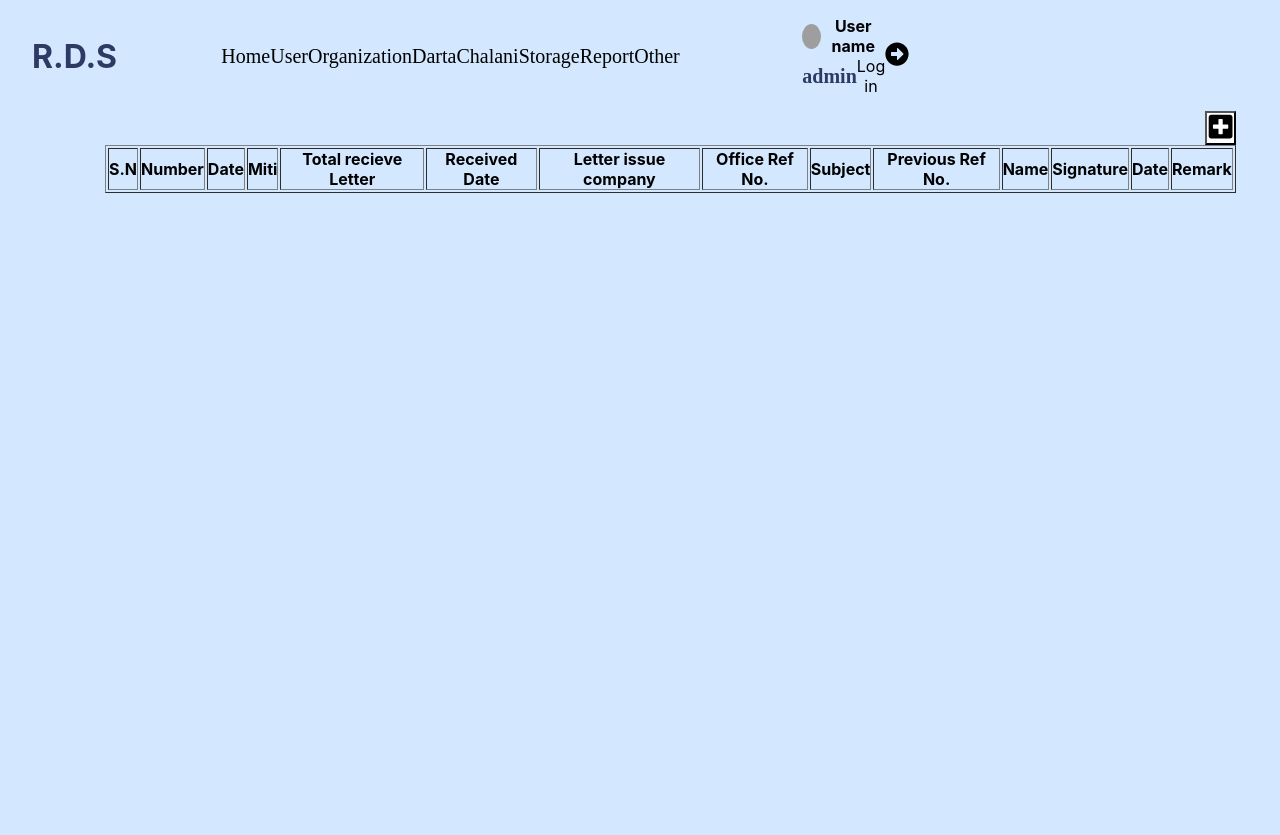
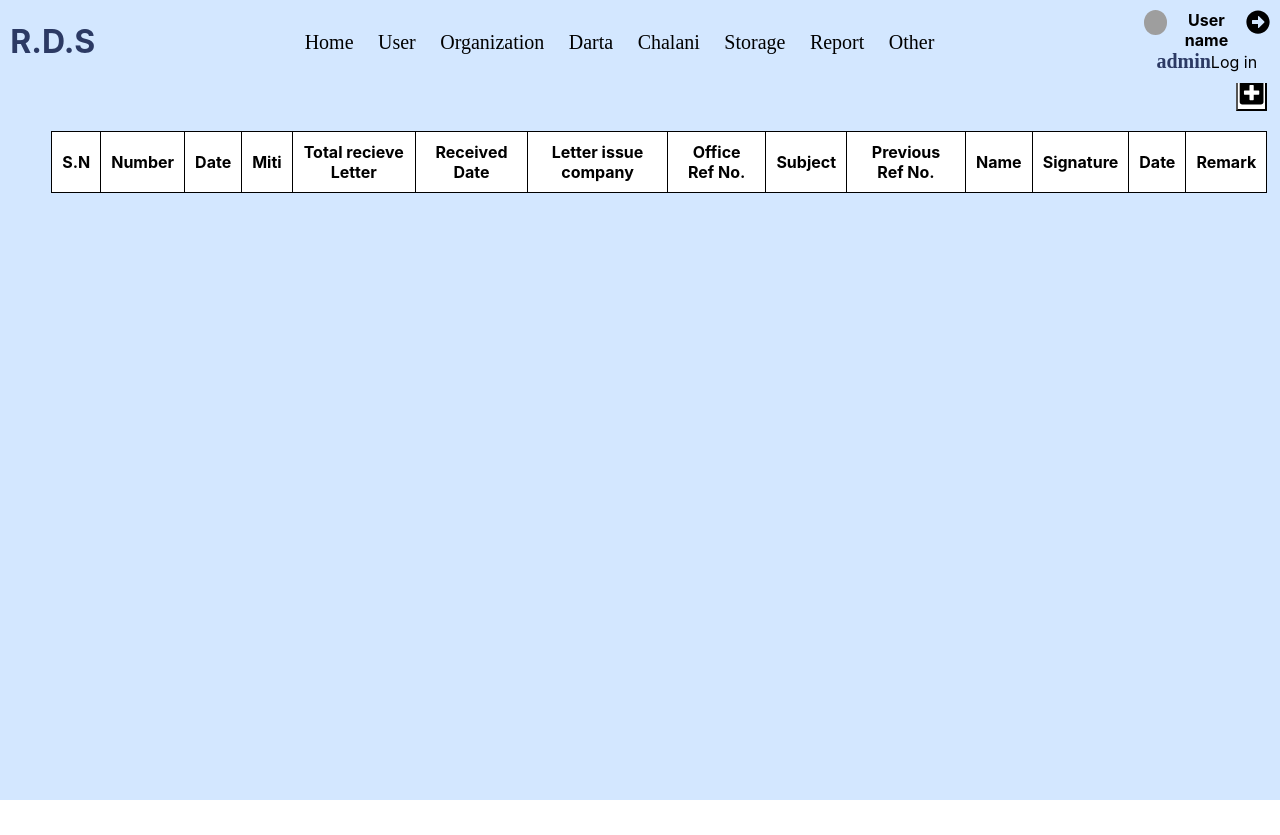
Before and after one commit to nirajansigdel/company, a React (Create React App) app: page /darta in a window 1280 px wide. After the commit the page ends 800 px from the top, so only its background shows below. Built offline with nearby package versions, Linux system fonts and the light colour scheme; grey boxes are pictures that could not be loaded.

Commit message:
working storage page

```diff
--- a/src/Component/Navbar/Nav.css
+++ b/src/Component/Navbar/Nav.css
@@ -8,10 +8,10 @@
 }
 
 .navbar {
-    width: 68%;
+    width: 100%;
     background-color: var(--primary);
     position: fixed;
-    padding: 0 ;
+    padding: 0.8% ;
     align-items: center;
     justify-content: space-between;
 
@@ -21,9 +21,7 @@
      width: 50%;
      align-items: center;
 }
-.navbar .logo{
-    width: 5%;
-}
+
 .navbar .logo h1 {
 
     color: #2C3A64;
@@ -53,32 +51,36 @@
 
 
 .navbar .user_menu {
-    width: 11.5%;
+    width: 10%;
     align-items: center;
+    display: flex;
+    flex-direction: column;
+
+}
+.user{
+    display: flex;
+    align-items: center;
+    justify-content: space-between;
+    text-align: center;
+    flex-direction: column;
 
 }
 
-.navbar .user_menu .user {
+.user_menu .image_user {
     display: flex;
-    flex-direction: column;
-    gap: 0;
+    align-items: flex-start;
+    justify-content: space-between;
+    text-align: center;
 
 }
 
-.user_menu .user .image_user {
-    display: flex;
-    align-items: center;
-    justify-content: space-evenly;
-
-}
-
-.user_menu .user .image_user .image {
+.user_menu  .image_user .image {
     width: 25px;
     height: 25px;
 
 }
 
-.user_menu .user .image_user .image img {
+.user_menu .image_user .image img {
     width: 100%;
     height: 100%;
     object-fit: cover;
@@ -90,6 +92,9 @@
     font-weight: 600;
 
 }
+.logout{
+    display: none;
+}
 .arrowicon{
     font-size: 24px;
     color: var( --fon);
@@ -100,3 +105,18 @@
     align-items: center;
 
 }
+
+@media only screen and (max-width: 1100px) {
+     .user {
+        display: none;
+    }
+
+    .logout {
+        display: flex;
+        background: var(--secondary);
+        padding: 8%;
+        border-radius: 8px;
+        color: var(--textcolor);
+
+    }
+  }
--- a/src/Component/Navbar/Nav.jsx
+++ b/src/Component/Navbar/Nav.jsx
@@ -3,11 +3,6 @@ import "./Nav.css";
 import User from "./User.JPG";
 import {
   FaArrowAltCircleRight,
-  FaBuilding,
-  FaFileArchive,
-  FaHome,
-  FaStoreAlt,
-  FaUser,
 } from "react-icons/fa";
 import { Link } from "react-router-dom";
 
@@ -75,23 +70,29 @@ export default function Nav() {
       </div>
       <div className="user_menu">
         <div className="user">
-          <div className="image_user">
+        <div className="image_user">
             <div className="image">
               <img src={User} alt="" />
             </div>
             <div className="user">
               <h4>User name</h4>
             </div>
+            <div className="menu_icon">
+            <FaArrowAltCircleRight className="arrowicon" onClick={confirmlogout} />
+        </div>
           </div>
           <div className="admin">
-            <a href="">admin</a>
+            <a href="#">admin</a>
              Log in
           </div>
         </div>
-        <div className="menu_icon">
-            <FaArrowAltCircleRight className="arrowicon" onClick={confirmlogout} />
+
+          <div className="logout">
+            <span onClick={confirmlogout} >Log Out</span>
+          </div>
+
         </div>
+
       </div>
-    </div>
   );
 }
--- a/src/Component/Pages/Darta/darta_chalani.css
+++ b/src/Component/Pages/Darta/darta_chalani.css
@@ -1,5 +1,10 @@
 @import url('../../var/var.css');
 
+.main .container {
+    margin: 1%;
+    display: flex;
+    flex-direction: column;
+}
 .container .add {
     display: flex;
     justify-items: end;
@@ -16,6 +21,32 @@
 .popup .popup-content form .cancel .icon {
     font-size: 1.7rem;
 }
+table {
+    width: 100%;
+    margin-top: 20px;
+    border-collapse: collapse;
+    border: 1px solid black;
+    padding-right: 5%;
+  }
+
+  thead {
+    background:var(--textcolor);
+    margin:1%;
+  }
+
+  tr td{
+    border: 1px solid black   ;
+
+  }
+  th,
+  td {
+    padding: 10px;
+    text-align: center;
+    border: 1px solid  black   ;
+
+
+  }
+
 
 .popup {
     position: fixed;
--- a/src/Component/Pages/Home/Home.css
+++ b/src/Component/Pages/Home/Home.css
@@ -8,13 +8,11 @@
 
 .main {
     background-color: var(--primary);
-    height: 100vh;
-
 }
 
 
 .main .container {
-    padding: 6.2% 1% 0 6% ;
+    padding: 5% 0 0 3%;
     display: flex;
     flex-direction: column;
 }
@@ -69,7 +67,7 @@
     flex-direction: column;
     justify-content: center;
     align-items: center;
-    width: 350px;
+    width: 22rem;
 
 
 }
@@ -117,3 +115,12 @@
     color: var(--textcolor);
     cursor: pointer;
 }
+@media only screen and (max-width: 1100px) {
+    .main .container{
+        padding:5% 0 0 0 ;
+    }
+
+    .choosefor{
+display: none;
+    }
+  }
--- a/src/Component/Pages/Users/Admins/Set/Level1.jsx
+++ b/src/Component/Pages/Users/Admins/Set/Level1.jsx
@@ -62,6 +62,9 @@ function Level1() {
       <div className="admin_body">
         <div className="admin_profile">
           <div className="user">
+          <div className="backbutton">
+                      level1
+                    </div>
             <div className="userdescription">
               <div className="userimage">
                 <img src={user} alt="image" />
--- a/src/Component/Pages/storage/HandOver/Handover.css
+++ b/src/Component/Pages/storage/HandOver/Handover.css
@@ -1,8 +1,111 @@
-@import url(../../../var/var.css);
+/* Handover.css */
+.main {
+    display: flex;
+    justify-content: center;
+    height: 100vh;
+  }
 
-.temporary-cell{
-    background:var(--hovercolor);
-}
-.permanent-cell{
-    background-color:green;
-}
+  .container{
+    padding: 5% 2% ;
+    width: 100%;
+    border-radius: 8px;
+
+
+  }
+  input:focus{
+    outline: none;
+  }
+
+
+  .temporarybody_contain {
+    padding-top: 0.5%;
+    display: flex;
+    flex-direction: column;
+
+ align-items: center;
+    justify-content: center;
+    background:var(--secondary);
+    padding-bottom: 1%;
+
+  }
+
+  .section {
+    display: flex;
+    flex-direction: column;
+    align-items: flex-start;
+
+  }
+
+  .label {
+    font-weight: bold;
+    margin-bottom: 5px;
+  }
+
+  input[type='text'],
+  select {
+    padding: 8px;
+    border: 1px solid #ccc;
+    border-radius: 4px;
+    font-size: 16px;
+    margin-bottom: 10px;
+    width: 40rem;
+    align-items: flex-start;
+
+
+  }
+
+  label {
+    font-size: 14px;
+    color: var(--fontcolor);
+  }
+
+  .applybutton {
+    display: flex;
+    justify-content: center;
+    margin-top: 20px;
+  }
+
+  .sumbit {
+    padding: 10px 20px;
+    font-size: 16px;
+    background-color: #007bff;
+    color: #fff;
+    border: none;
+    border-radius: 4px;
+    cursor: pointer;
+  }
+
+  table {
+    width: 100%;
+    margin-top: 20px;
+    border-collapse: collapse;
+
+  }
+
+  thead {
+    background:var(--textcolor);
+    margin:1%
+    ;
+  }
+
+  th,
+  td {
+    padding: 10px;
+    text-align: center;
+
+  }
+
+  .temporary-cell {
+    background:var(--secondary);
+  }
+
+  .permanent-cell {
+    background-color: green;
+  }
+
+  /* Responsive styles */
+  @media screen and (max-width: 600px) {
+    .temporarybody_contain {
+      grid-template-columns: 1fr;
+    }
+  }
--- a/src/Component/Pages/storage/HandOver/Handover.jsx
+++ b/src/Component/Pages/storage/HandOver/Handover.jsx
@@ -4,6 +4,27 @@ import './Handover.css';
 import Layout from '../../../layout/Layout';
 
 export default function Handover() {
+    const isAllFieldsFilled = () => {
+        const { date, fname, handovertype, remployer, gemployer, approved, remark } = getinput;
+        return date && fname && handovertype && remployer && gemployer && approved && remark;
+    };
+    const submitHandler = () => {
+        if (isAllFieldsFilled()) {
+            console.log(getinput);
+            setSubmittedData([...submittedData, getinput]);
+            setinput({
+                fname: '',
+                handovertype: '',
+                date: '',
+                remployer: '',
+                gemployer: '',
+                approved: '',
+                remark: '',
+            });
+        } else {
+            alert('Please fill in all the required fields.');
+        }
+    };
     const [getinput, setinput] = useState({
         date: '',
         fname: '',
@@ -29,29 +50,7 @@ export default function Handover() {
         return dateObj instanceof Date && !isNaN(dateObj);
     };
 
-    const submitHandler = () => {
-        // if (
-        //   getinput.fname.length === 4 &&
-        //   getinput.handovertype &&
-        //   getinput.date &&
-        //   isValidDate(getinput.date)
-        // ) {
-        console.log(getinput);
-        setSubmittedData([...submittedData, getinput]);
-        setinput({
-            fname: '',
-            handovertype: '',
-            date: '',
-            remployer: '',
-            gemployer: '',
-            approved: '',
-            remark: '',
 
-        });
-        // } else {
-        //   alert('Please fill in all the required fields correctly');
-        // }
-    };
 
     return (
        < Layout>
@@ -132,13 +131,14 @@ export default function Handover() {
                                 onChange={inputhandler}
                             />
                         </div>
-
-                    </div>
-                    <div className='applybutton'>
+                        <div className='applybutton'>
                         <button className='sumbit' onClick={submitHandler}>
                             Submit
                         </button>
                     </div>
+
+                    </div>
+
                 </div>
 
                 <table border={1}>
--- a/src/Component/Pages/storage/Main.jsx
+++ b/src/Component/Pages/storage/Main.jsx
@@ -2,7 +2,6 @@ import React from 'react'
 import { FaStoreAlt } from "react-icons/fa";
 import { Link } from 'react-router-dom';
 import '../../Commancss/Main.css'
-import Nav from '../../Navbar/Nav';
 import Layout from '../../layout/Layout';
 export default function Storage() {
   return (
@@ -22,12 +21,6 @@ export default function Storage() {
               <div className="name">Handover Temparory</div>
             </div>
           </Link>
-          <Link className="cards">
-            <div className="card_items">
-              <div className="icon"><FaStoreAlt/></div>
-              <div className="name">Handover Temparory</div>
-            </div>
-          </Link>
 
         </div>
 
--- a/src/Component/layout/layout.css
+++ b/src/Component/layout/layout.css
@@ -8,13 +8,9 @@
 
 }
 .layoutmain{
-    max-width: 1350px;
-    margin: 0 auto;
-    padding: 1rem 2rem 0 2rem;
+
     text-align: center;
     background: var(--primary);
+    min-height: 100vh;
 
 }
-.allChildren{
-    margin-top:1.2rem;
-}
```
